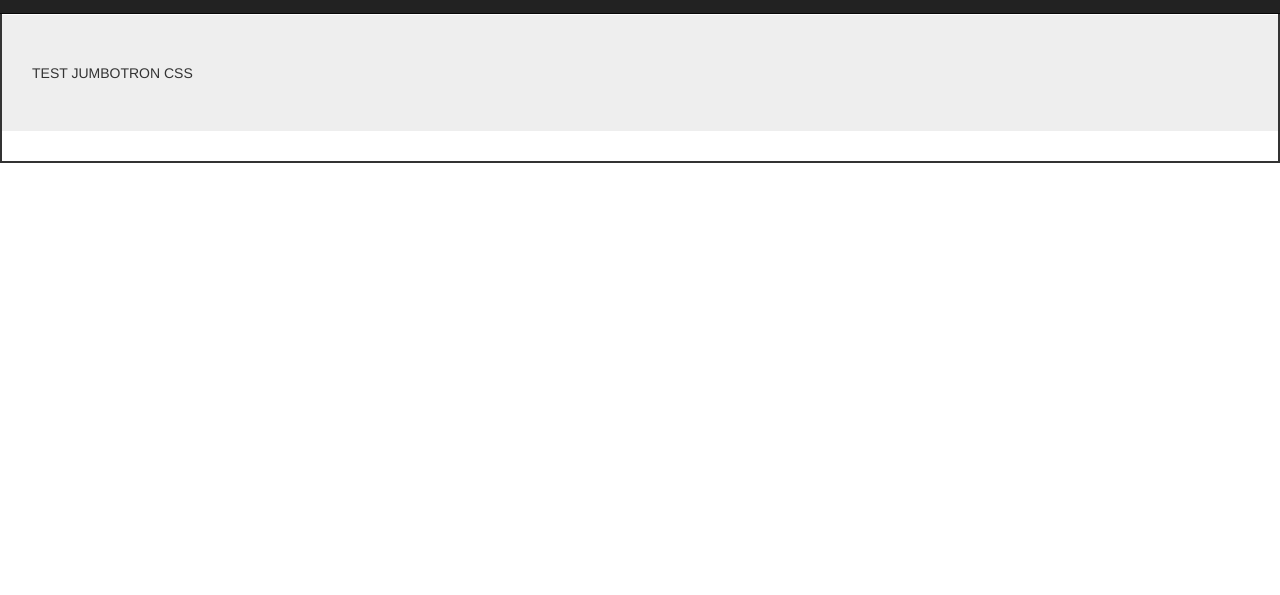
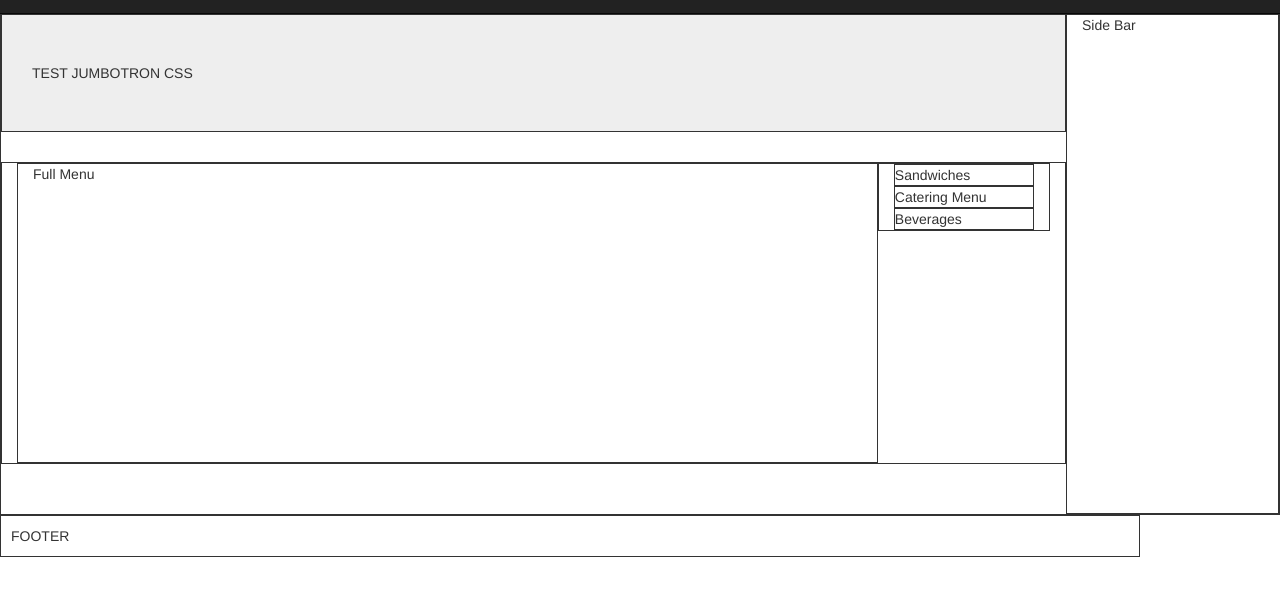
Before and after one commit to fishermanswharff/webapp, a website: page index.html in a window 1280 px wide. Shown: the part 37-632 px from the top of the page. Drawn offline with Linux system fonts and the light colour scheme; no server answers.

Commit message:
added full menu and side_bar for menu

```diff
--- a/css/app.css
+++ b/css/app.css
@@ -3,9 +3,20 @@
 }
 
 .wire {
-  border: 2px solid;
+  border: 1px solid;
 }
 
 .jumbo {
   color: red;
 }
+
+.side {
+  height: 500px;
+}
+
+.full_menu{
+  height: 300px;
+}
+.footer {
+  padding: 10px;
+}
--- a/index.html
+++ b/index.html
@@ -10,7 +10,7 @@
 </head>
 <body>
 
-  <div class="navbar navbar-inverse navbar-fixed-top" role="navigation">
+  <div class="row navbar navbar-inverse navbar-fixed-top" role="navigation">
     <div class="container">
         <div class="navbar-header">
             <button type="button" class="navbar-toggle" data-toggle="collapse" data-target=".navbar-collapse">
@@ -30,12 +30,32 @@
         </div>
     </div>
   </div>
-  <div class="body wire">
-  <div class="jumbotron"> TEST JUMBOTRON CSS</div>
 
+  <div class="container-fluid">
+    <div class="body row wire">
+      <div class="jumbotron col-md-10 wire"> TEST JUMBOTRON CSS</div>
+      <div class=" sidebar-right pull-right col-md-2 side wire">Side Bar</div>
+
+
+        <div class="menu wire col-md-10">
+          <div class="full_menu col-md-10 wire">Full Menu</div>
+          <div class="submenu wire col-md-2">
+            <div class="wire"> Sandwiches</div>
+            <div class="wire"> Catering Menu</div>
+            <div class="wire"> Beverages</div>
+          </div>
+        </div>
+
+
+    </div>
   </div>
+
   <footer>
-
+    <div class="row container">
+      <div class="footer wire col-md-12">
+      FOOTER
+      </div>
+    </div>
   </footer>
 
 
```
